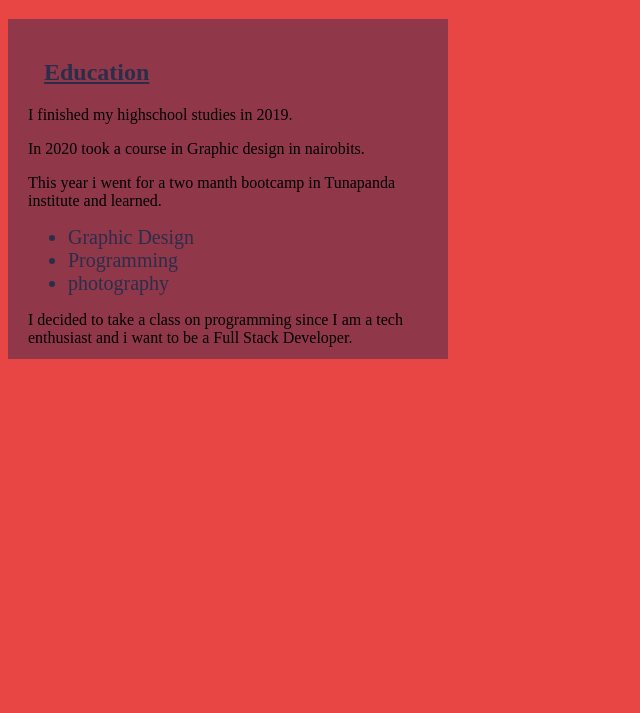
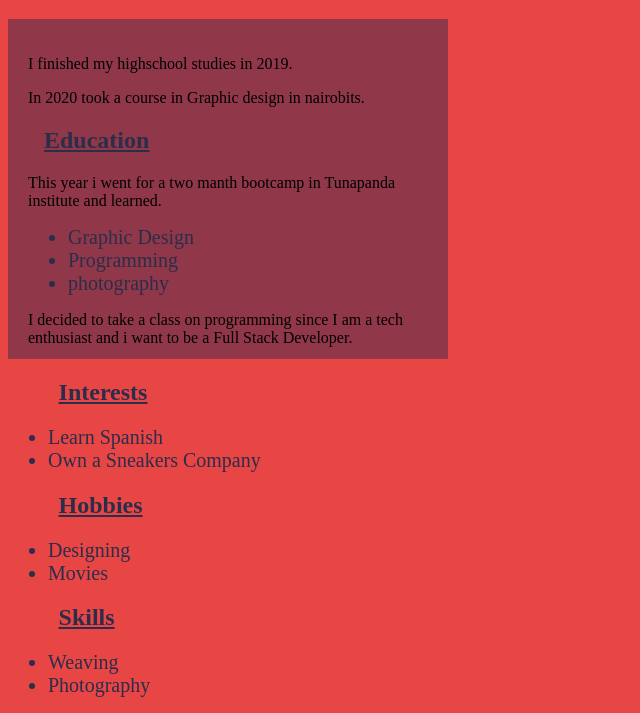
Before and after one commit to ErastusNjaramba/Portfolio-Landing-Page, a plain HTML site: page index.html in a window 1280 px wide. Shown: the part 629-1342 px from the top of the page, without its empty margins (0-640 px from the left). Before the commit the page ends 996 px from the top, so only its background shows below. Drawn offline with Linux system fonts and the light colour scheme.

Commit message:
add my interests skills and hobbies

```diff
--- a/index.html
+++ b/index.html
@@ -42,12 +42,12 @@
               </div>
           </div>
           <div class="about me">
-            <h1 style="text-decoration: underline;"> About Me</h1>
+              <h1 style="text-decoration: underline;"> About Me</h1>
               <div class="education">
-                <h2>Education</h2>
-                <p>I finished my highschool studies in 2019.</p>
-                <p>In 2020 took a course in Graphic design in nairobits.</p>
-                <p>This year i went for a two manth bootcamp in Tunapanda institute and learned.</p>
+                  <p>I finished my highschool studies in 2019.</p>
+                  <p>In 2020 took a course in Graphic design in nairobits.</p>
+                  <h2>Education</h2>
+                  <p>This year i went for a two manth bootcamp in Tunapanda institute and learned.</p>
                   <ul>
                     <li>Graphic Design</li>
                     <li>Programming</li>
@@ -55,6 +55,23 @@
                   </ul>
                   <p>I decided to take a class on programming since I am a tech enthusiast and i want to be a Full Stack Developer.</p>
               </div>
+              <div class="interests">
+                <h2>Interests</h2>
+                <ul>
+                  <li>Learn Spanish</li>
+                  <li>Own a Sneakers Company</li>
+                </ul>
+                <h2>Hobbies</h2>
+                <ul>
+                  <li>Designing</li>
+                  <li>Movies</li>
+                </ul>
+                <h2>Skills</h2>
+                <ul>
+                  <li>Weaving</li>
+                  <li>Photography</li>
+                </ul>
+              </div>
           </div>
     </div>
   </body>
```
